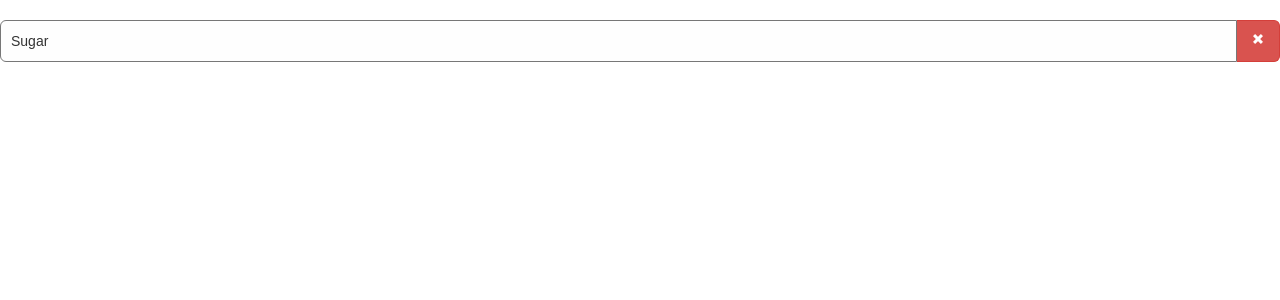
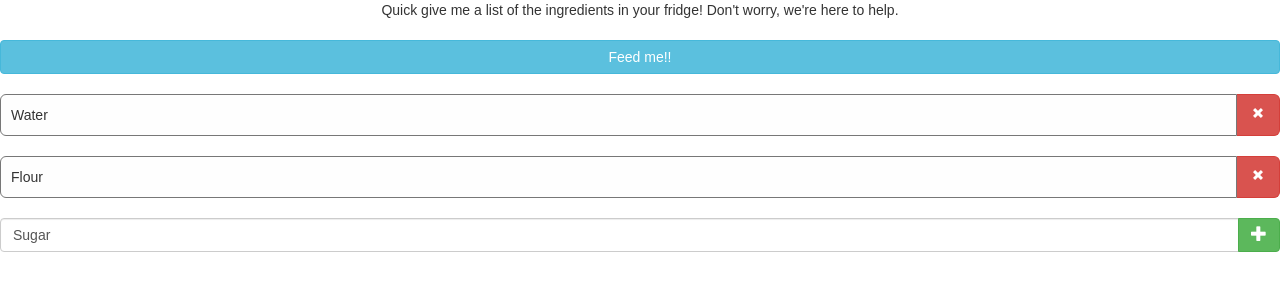
Before and after one commit to zacbraddy/HangryHippo, a React (Create React App) app: page / in a window 1280 px wide. Shown: the top 300 px of the page. Built offline with nearby package versions, Linux system fonts and the light colour scheme.

Commit message:
Completed list functionality

```diff
--- a/src/App.js
+++ b/src/App.js
@@ -1,6 +1,6 @@
 import React, { Component } from 'react';
 import './App.css';
-import IngredientListItem from './ingredientListItem/components/IngredientListItem';
+import IngredientsList from './ingredientsList/components/IngredientsList';
 
 const recipeSpec = {
     id: 641803,
@@ -16,14 +16,21 @@ const ingredient = {
   index: 0,
 };
 
+const ingredientsList = {
+  ingredients: ['Water', 'Flour'],
+  nextIngredient: 'Sugar',
+  addIngredient: () => console.log('addIngredient fired'),
+  handleAddNextChange: () => console.log('handleAddNextChange fired'),
+  removeIngredient: index => console.log(`removeIngredient fired for index ${index}`),
+  canSearch: true,
+};
+
 class App extends Component {
-  static defaultProps = ingredient;
+  static defaultProps = ingredientsList;
 
   render() {
     return (
-      <IngredientListItem {...this.props}>
-        Sugar
-      </IngredientListItem>
+      <IngredientsList {...this.props} />
     );
   }
 }
--- /dev/null
+++ b/src/addTextItemInput/components/AddTextItemInput.jsx
@@ -0,0 +1,42 @@
+import React from 'react';
+import PropTypes from 'prop-types';
+import '../styles/addTextItemInput.css';
+
+const propTypes = {
+  id: PropTypes.string.isRequired,
+  placeholder: PropTypes.string,
+  value: PropTypes.string,
+  addHandler: PropTypes.func,
+  handleAddNextChange: PropTypes.func,
+  canAddItem: PropTypes.bool,
+};
+
+const AddTextItemInput = props => (
+  <div className="form-group add-container">
+    <label htmlFor={props.id} className="sr-only">Add another ingredient</label>
+    <div className="input-group">
+      <input
+        id={props.id}
+        type="text"
+        className="form-control"
+        placeholder={props.placeholder}
+        value={props.value}
+        onChange={ev => props.changeHandler(ev.target.value)}
+        onKeyPress={ev => ev.key === 'Enter' && props.canAddItem && props.addHandler()}
+      />
+      <span className="input-group-btn">
+        <button
+          className="btn btn-success"
+          onClick={() => props.canAddItem && props.addHandler()}
+          disabled={!props.canAddItem}
+        >
+          <i className="glyphicon glyphicon-plus add-icon" />
+        </button>
+      </span>
+    </div>
+  </div>
+);
+
+AddTextItemInput.propTypes = propTypes;
+
+export default AddTextItemInput;
--- /dev/null
+++ b/src/addTextItemInput/styles/addTextItemInput.css
@@ -0,0 +1,7 @@
+.add-container {
+  margin-top: 20px;
+}
+
+.add-icon {
+  font-size: 16px;
+}
--- /dev/null
+++ b/src/ingredientsList/components/IngredientsList.jsx
@@ -0,0 +1,61 @@
+import React from 'react';
+import PropTypes from 'prop-types';
+import IngredientListItem from '../../ingredientListItem/components/IngredientListItem';
+import AddTextItemInput from '../../addTextItemInput/components/AddTextItemInput';
+import '../styles/ingredientsList.css';
+
+const hasIngredients = props => props.ingredients && props.ingredients.length > 0;
+
+const propTypes = {
+  ingredients: PropTypes.array,
+  nextIngredient: PropTypes.string,
+  addIngredient: PropTypes.func.isRequired,
+  handleAddNextChange: PropTypes.func.isRequired,
+  removeIngredient: PropTypes.func.isRequired,
+  canSearch: PropTypes.bool,
+};
+
+const IngredientsList = (props) => {
+  return (
+    <div className="ingredients-panel">
+      <div className="ingredients-panel-text">
+        Quick give me a list of the ingredients in your fridge! Don't worry, we're here to help.
+      </div>
+      <div>
+        <button
+          className="btn btn-info ingredients-go-button"
+          onClick={props.doSearch}
+          disabled={!props.canSearch}
+        >
+          Feed me!!
+        </button>
+      </div>
+      <div className="ingredients-list-container">
+        {
+          hasIngredients(props)
+          && props.ingredients.map((ingredient, index) => {
+              return <IngredientListItem
+                        key={index}
+                        index={index}
+                        removeItem={props.removeIngredient}
+                      >
+                        {ingredient}
+                      </IngredientListItem>
+            })
+        }
+        <AddTextItemInput
+          id="nextIngredient"
+          placeholder="Add another ingredient"
+          value={props.nextIngredient}
+          addHandler={props.addIngredient}
+          changeHandler={props.handleAddNextChange}
+          canAddItem={!hasIngredients(props) || props.canSearch}
+        />
+      </div>
+    </div>
+  );
+};
+
+IngredientsList.propTypes = propTypes;
+
+export default IngredientsList;
```
Also changed, not shown: 1 other file (tests, documents, lock files or other folders).
